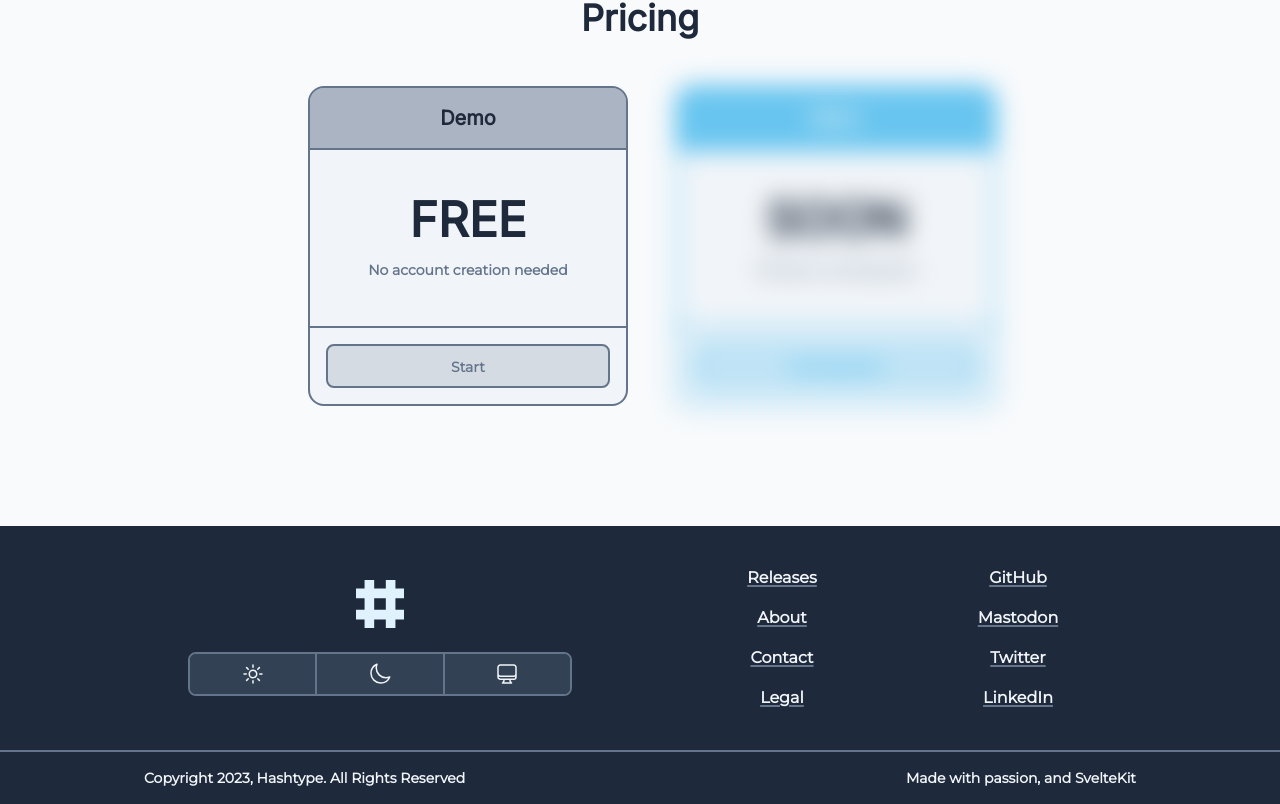
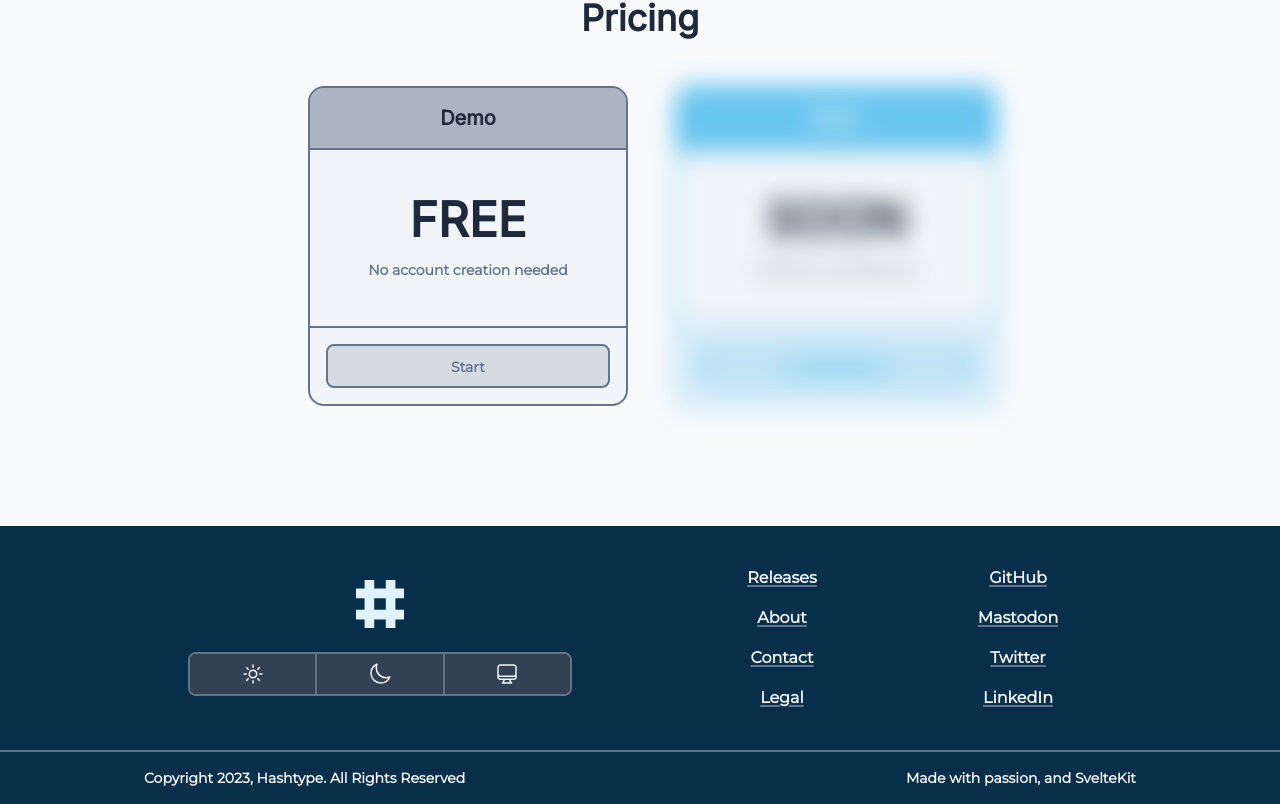
Before and after one commit to matovius/hashtype, a SvelteKit app: page / in a window 1280 px wide. Shown: the part 1594-2398 px from the top of the page. Built offline with nearby package versions, Linux system fonts and the light colour scheme; a web font is replaced by a local one.

Commit message:
Change footer background color

```diff
--- a/src/components/landing-page/Footer.svelte
+++ b/src/components/landing-page/Footer.svelte
@@ -122,7 +122,7 @@
 </script>
 
 <footer
-  class="w-full bg-slate-800 text-slate-100 flex flex-col justify-center items-center"
+  class="w-full bg-sky-950 text-slate-100 flex flex-col justify-center items-center"
 >
   <div class="w-full max-w-5xl px-4 py-10 flex flex-col gap-12 sm:flex-row">
     <div
```
